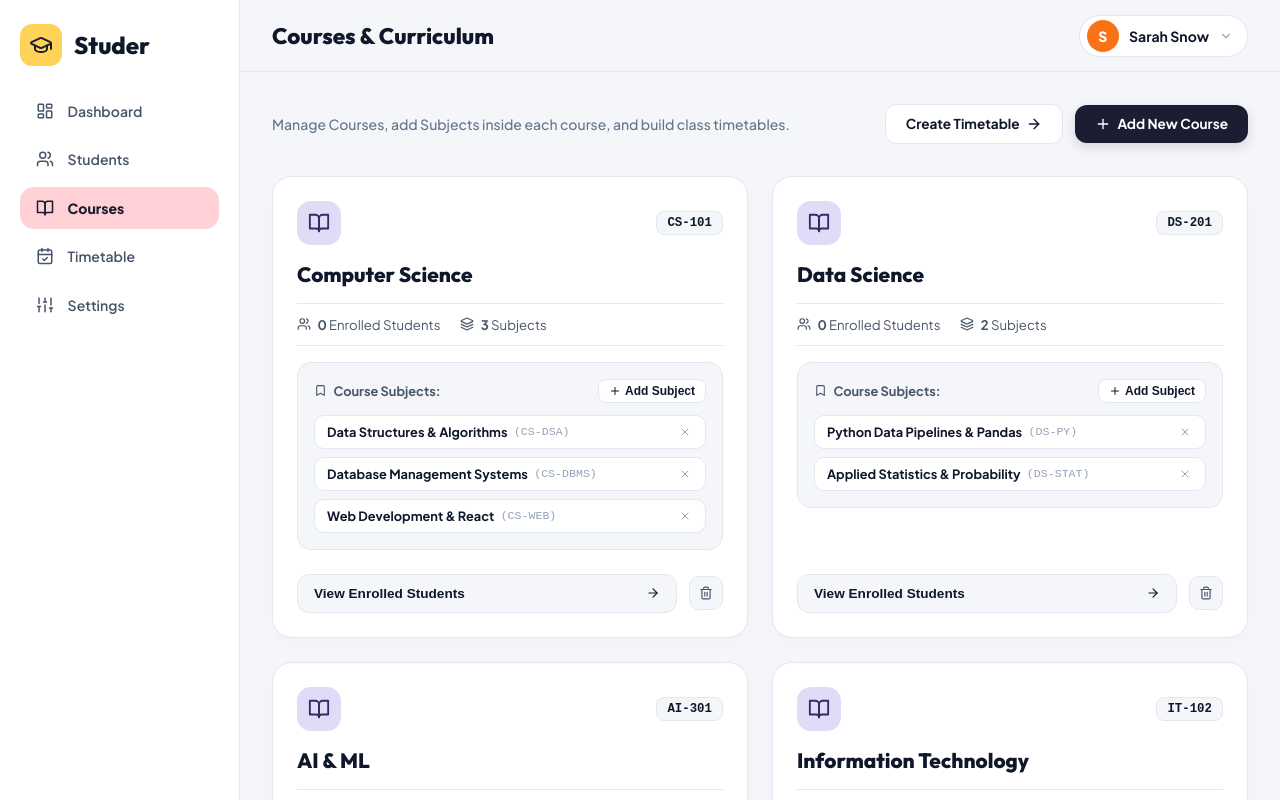
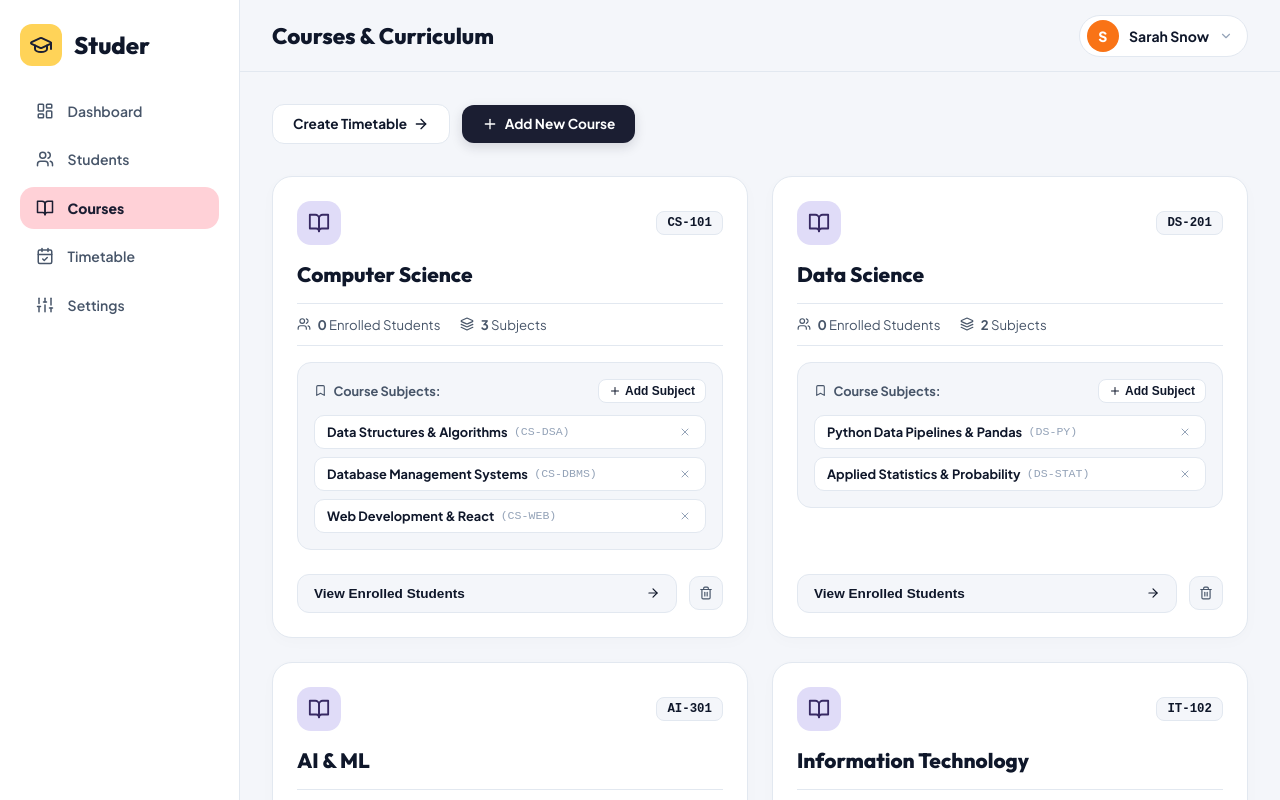
Before and after one commit to vedantwankhade123/Studer, a React (Vite) app: page / in a window 1280 px wide. Both pictures are taken after a click on the button "Courses". Shown: the top 800 px of the page. Built offline with nearby package versions, Linux system fonts and the light colour scheme.

Commit message:
Refactor: Remove subtitle line from Courses section header

```diff
--- a/src/components/CoursesView.jsx
+++ b/src/components/CoursesView.jsx
@@ -78,10 +78,6 @@ export const CoursesView = ({ setActiveTab }) => {
   return (
     <div className="courses-view-container">
       <div className="view-header flex-between">
-        <div>
-          <p className="view-sub-title">Manage Courses, add Subjects inside each course, and build class timetables.</p>
-        </div>
-
         <div className="header-btn-group">
           <button className="btn btn-secondary" onClick={handleGoToTimetable}>
             <span>Create Timetable</span>
```
